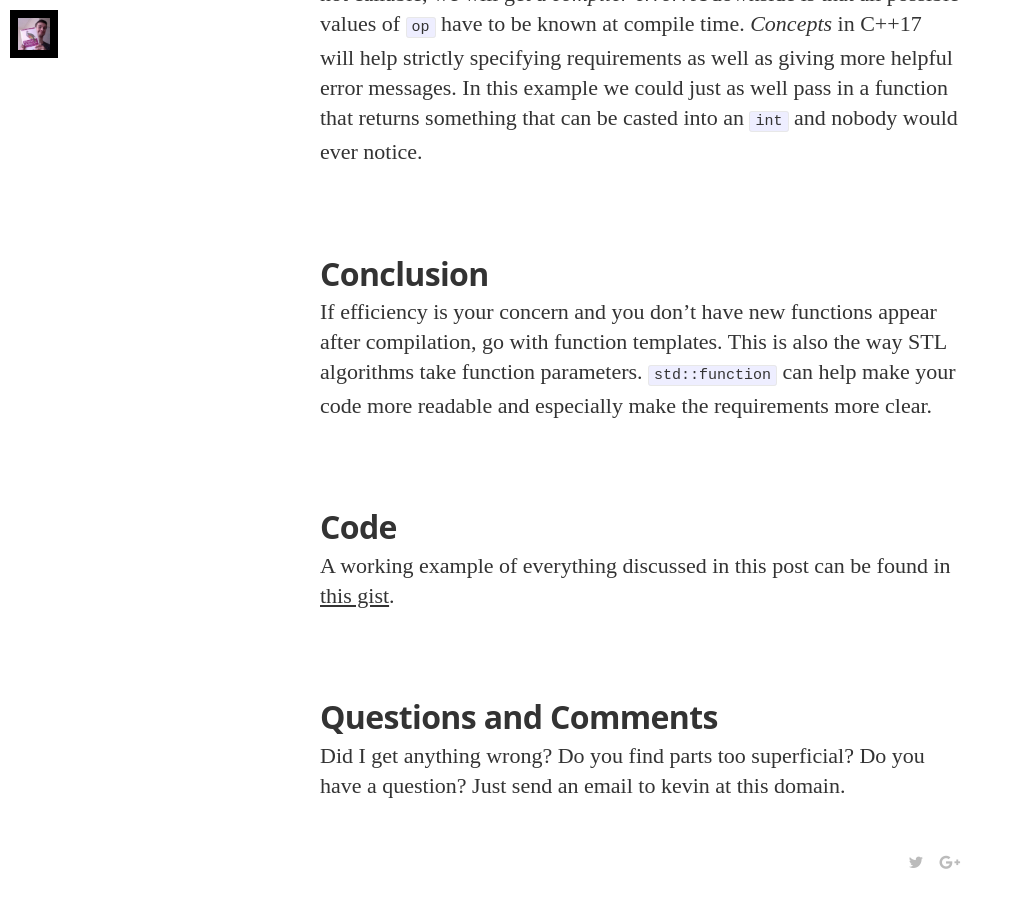
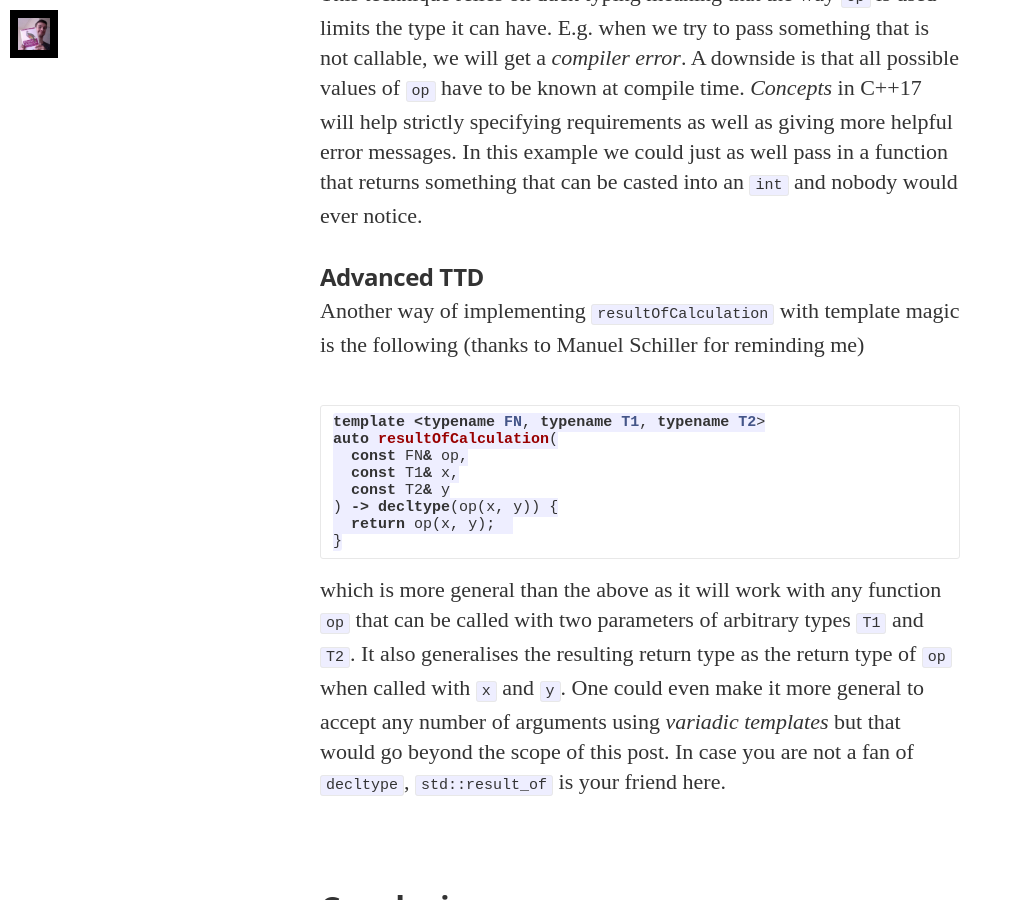
Before and after one commit to kdungs/dun.gs, a Jekyll site: the page built from _posts/2015-05-17-simple-higher-order-functions.md, in a window 1280 px wide and 900 px high, scrolled down 5203 px. Shown: the whole window, without its empty margins (0-1013 px from the left). Built offline with Jekyll 4.4.1, drawn with Linux system fonts in a browser that asks for light colours; nearby versions of some CDN libraries; some web fonts are replaced; Markdown is read by kramdown in place of the engine named in the settings; some of the changed text lies outside the part shown.

Commit message:
Small addition thanks to Manuel.

````diff
--- a/_posts/2015-05-17-simple-higher-order-functions.md
+++ b/_posts/2015-05-17-simple-higher-order-functions.md
@@ -34,7 +34,7 @@ which already existed in C, is simple, and gets the job done.
 
 
 ### Function Objects
-Another way to define `add` such that it can be used in the above example would be by defining a class with a `()` operator. An instance of such a class will be _callable_. Some people refer to those classes (or objects instantiated from them) as "functors", but they are wrong.
+Another way to define `add` such that it can be used in the above example would be by defining a class with a `()` operator. An instance of such a class will be _callable_. Some people refer to those classes (or objects instantiated from them) as "functors", but they are wrong ;).
 
 ```cpp
 class Adder {
@@ -110,7 +110,7 @@ int resultOfCalculation(int (*op)(int, int),
   return (*op)(x, y);
 }
 ```
-It works fine for both regularly defined functions and lambdas but doesn't work easily with callable objects.
+It works fine for regularly defined functions. On my machine with `clang`, it works as well for lambdas but that doesn't mean you can expect it to work all the time. Especially if your lambdas are not pure. Neither does it work easily with callable objects.
 
 
 ### std::function
@@ -139,6 +139,21 @@ which also works across the board. The compiler will create one instance of this
 This technique relies on duck typing meaning that the way `op` is used limits the type it can have. E.g. when we try to pass something that is not callable, we will get a _compiler error_. A downside is that all possible values of `op` have to be known at compile time. _Concepts_ in C++17 will help strictly specifying requirements as well as giving more helpful error messages. In this example we could just as well pass in a function that returns something that can be casted into an `int` and nobody would ever notice.
 
 
+#### Advanced TTD
+Another way of implementing `resultOfCalculation` with template magic is the following (thanks to Manuel Schiller for reminding me)
+
+```cpp
+template <typename FN, typename T1, typename T2>
+auto resultOfCalculation(
+  const FN& op,
+  const T1& x,
+  const T2& y
+) -> decltype(op(x, y)) {
+  return op(x, y);
+}
+```
+which is more general than the above as it will work with any function `op` that can be called with two parameters of arbitrary types `T1` and `T2`. It also generalises the resulting return type as the return type of `op` when called with `x` and `y`. One could even make it more general to accept any number of arguments using _variadic templates_ but that would go beyond the scope of this post. In case you are not a fan of `decltype`, `std::result_of` is your friend here.
+
 
 ## Conclusion
 If efficiency is your concern and you don't have new functions appear after compilation, go with function templates. This is also the way STL algorithms take function parameters. `std::function` can help make your code more readable and especially make the requirements more clear.
````
